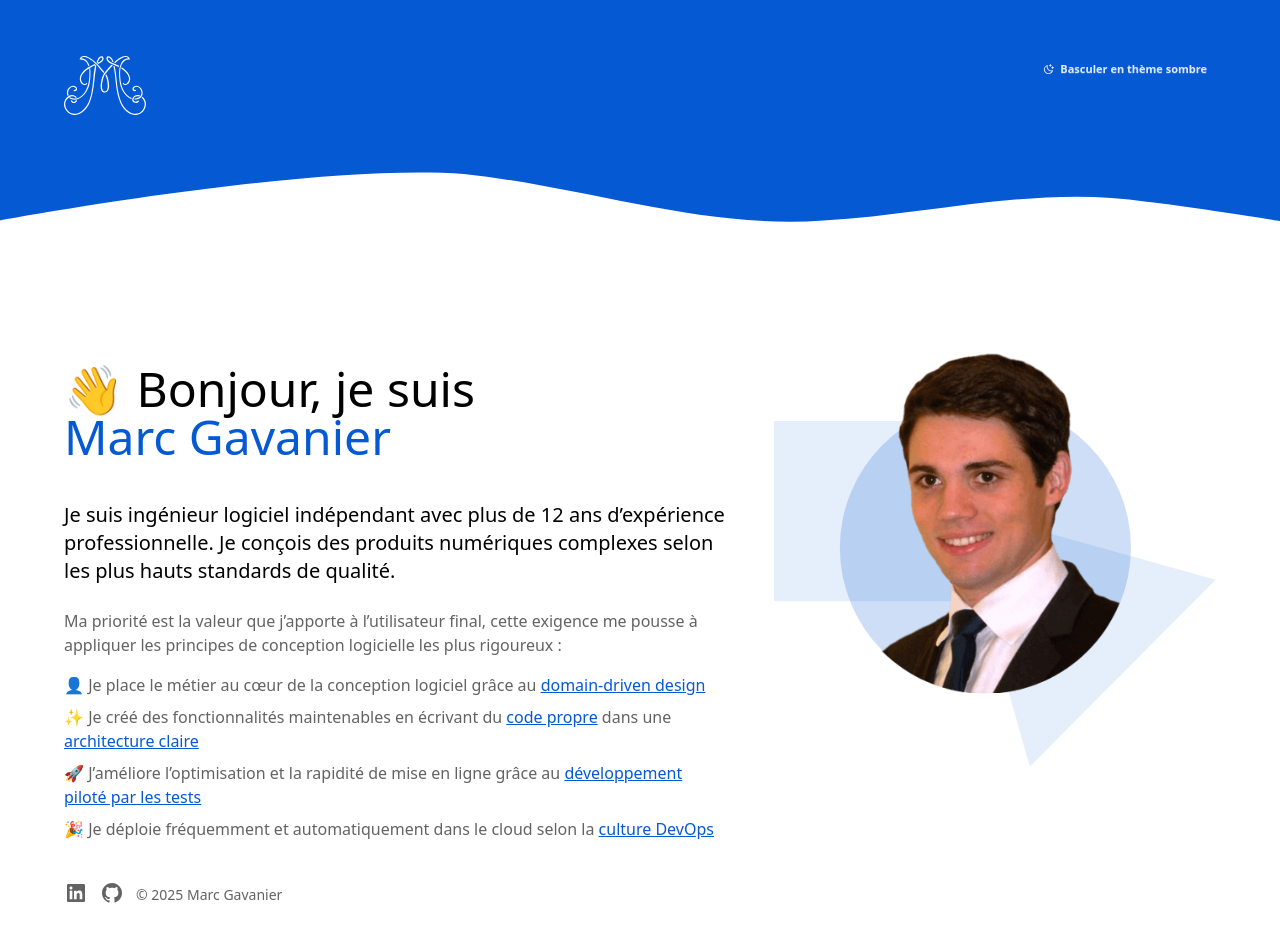
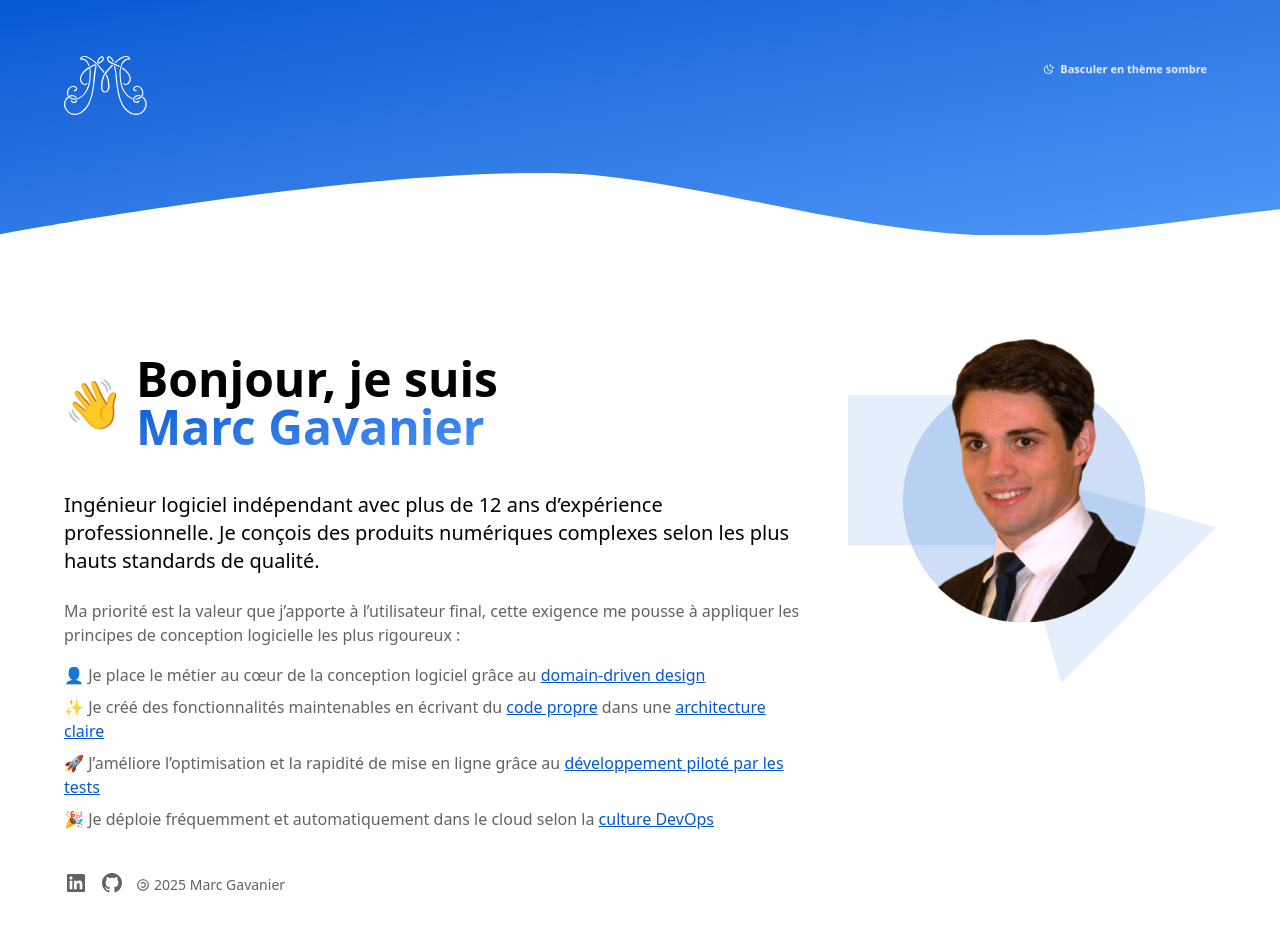
Before and after one commit to marc-gavanier/gavanier.marc.website, a Next.js app: page / in a window 1280 px wide. Shown: the top 942 px of the page. Built offline with nearby package versions, Linux system fonts and the light colour scheme.

Commit message:
feat: add some fancy gradients (#20)

```diff
--- a/biome.json
+++ b/biome.json
@@ -1,5 +1,5 @@
 {
-  "$schema": "https://biomejs.dev/schemas/2.3.4/schema.json",
+  "$schema": "https://biomejs.dev/schemas/2.3.5/schema.json",
   "vcs": {
     "enabled": true,
     "clientKind": "git",
--- a/src/features/presentation/abilities/home/ui/pages/home.page.tsx
+++ b/src/features/presentation/abilities/home/ui/pages/home.page.tsx
@@ -1,4 +1,4 @@
-import { RiGithubFill, RiLinkedinBoxFill } from 'react-icons/ri';
+import { RiCopyleftLine, RiGithubFill, RiLinkedinBoxFill } from 'react-icons/ri';
 import { Link } from '@/libraries/ui/primitives/link';
 import { RoundedShapeFrame } from '../components/rounded-shape-frame';
 
@@ -6,16 +6,24 @@ export const HomePage = () => (
   <main>
     <div className='lg:container mx-auto px-16 lg:px-8 xl:px-16 2xl:px-32'>
       <div className='md:flex gap-12 my-20'>
-        <div className='flex-2/5 order-first md:order-last flex justify-center max-w-4/5 mx-auto'>
+        <div className='flex-2/6 order-first md:order-last flex justify-center max-w-4/5 mx-auto'>
           <RoundedShapeFrame width={438} height={526} src='/images/home/profil-picture.min.png' alt='' />
         </div>
-        <div className='md:flex-3/5 text-center md:text-left'>
-          <h1 className='text-4xl md:text-5xl font-normal py-10'>
-            👋 Bonjour, je suis <span className='text-primary whitespace-nowrap'>Marc Gavanier</span>
+        <div className='md:flex-4/6 text-center md:text-left'>
+          <h1 className='text-4xl sm:text-5xl font-bold py-10 text-center md:text-left'>
+            <span className='inline-flex items-center gap-3'>
+              <span>👋</span>
+              <span className='md:inline-block inline-grid'>
+                Bonjour, je suis{' '}
+                <span className='bg-gradient-to-br from-[var(--color-primary)] to-[var(--color-primary-subtle)] whitespace-nowrap bg-clip-text text-transparent'>
+                  Marc Gavanier
+                </span>
+              </span>
+            </span>
           </h1>
           <p className='text-xl pb-6'>
-            Je suis ingénieur logiciel indépendant avec plus de {new Date().getFullYear() - 2013} ans d’expérience
-            professionnelle. Je conçois des produits numériques complexes selon les plus hauts standards de qualité.
+            Ingénieur logiciel indépendant avec plus de {new Date().getFullYear() - 2013} ans d’expérience professionnelle. Je
+            conçois des produits numériques complexes selon les plus hauts standards de qualité.
           </p>
           <div className='text-muted space-y-4'>
             <p>
@@ -97,7 +105,10 @@ export const HomePage = () => (
               <RiGithubFill className='text-2xl' aria-hidden={true} />
               <span className='sr-only'>Github</span>
             </a>
-            <span className='text-muted text-sm'>© {new Date().getFullYear()} Marc Gavanier</span>
+            <div className='text-muted text-sm flex items-center gap-1'>
+              <RiCopyleftLine />
+              <span>{new Date().getFullYear()} Marc Gavanier</span>
+            </div>
           </div>
         </div>
       </div>
--- a/src/features/presentation/abilities/layout/ui/components/navbar.tsx
+++ b/src/features/presentation/abilities/layout/ui/components/navbar.tsx
@@ -1,5 +1,6 @@
 'use client';
 
+import Image from 'next/image';
 import { RiMenuLine } from 'react-icons/ri';
 import { ThemeChanger } from '@/libraries/ui/blocks/theme-changer';
 import { CollapseController } from '@/libraries/ui/headless/collapse-controller';
@@ -9,8 +10,8 @@ import { Link } from '@/libraries/ui/primitives/link';
 export const Navbar = () => (
   <CollapseController>
     {({ toggle, collapsible }) => (
-      <>
-        <nav className='bg-primary text-primary-content'>
+      <div className='relative bg-gradient-to-br from-[var(--color-primary)] to-[var(--color-primary-subtle)]'>
+        <nav className='text-primary-content'>
           <div className='lg:container mx-auto px-16 lg:px-8 xl:px-16 2xl:px-32 py-14 flex flex-col sm:flex-row justify-between'>
             <div className='flex gap-2 justify-between items-center'>
               <Link
@@ -19,7 +20,7 @@ export const Navbar = () => (
                 className='font-bold text-xl text-base-title flex items-center gap-2'
                 kind='link-hover'
               >
-                <img src='/images/logo/logo-white-64.svg' alt='Marc Gavanier logo' />
+                <Image src='/images/logo/logo-white-64.svg' width={89} height={64} alt='Marc Gavanier logo' />
               </Link>
 
               <Button kind='btn-ghost' className='px-2 sm:hidden' {...toggle}>
@@ -38,10 +39,19 @@ export const Navbar = () => (
           </div>
         </nav>
         {/** biome-ignore lint/a11y/noSvgWithoutTitle: decorative element do not need title */}
-        <svg className='fill-primary' preserveAspectRatio='none' width='100%' height='74' viewBox='0 0 1440 74'>
-          <path d='M0 0v49.433S347.833-8.21 521.878 3.044c135.216 12.374 267.465 55.314 404.5 46.579 121.166-6.249 241.889-35.6 363.592-18.927C1340.156 35.659 1440 50 1440 50V0Z' />
+        <svg viewBox='0 0 2000 50' className='w-full lg:h-16 md:h-12 h-8' preserveAspectRatio='none'>
+          <defs>
+            <mask id='wave-mask'>
+              <rect width='100%' height='100%' fill='white' />
+              <path
+                d='M0 0v49.433S618.37-8.21 927.783 3.044c240.384 12.374 475.493 55.314 719.111 46.579 215.406-6.249 430.025-35.6 646.386-18.927C2382.5 35.659 2000 50 2000 50V0Z'
+                fill='black'
+              />
+            </mask>
+          </defs>
+          <rect width='100%' height='100%' className='fill-base-100' mask='url(#wave-mask)' />
         </svg>
-      </>
+      </div>
     )}
   </CollapseController>
 );
--- a/src/styles/globals.css
+++ b/src/styles/globals.css
@@ -25,32 +25,32 @@
   name: "light";
   default: true;
 
-  --color-base-100: oklch(1 0 90);
-  --color-base-200: oklch(0.95 0 90);
-  --color-base-300: oklch(0.9 0 90);
-  --color-base-400: oklch(0.85 0 90);
-  --color-base-500: oklch(0.8 0 90);
-  --color-base-content: oklch(0.015 0 90);
-  --color-primary: oklch(0.5 0.2 260);
-  --color-primary-subtle: oklch(0.6 0.19 260);
-  --color-muted: oklch(0.5 0 17);
-  --color-input: oklch(0.99 0.01 260);
-  --color-navbar: oklch(1 0 90);
+  --color-base-100: #ffffff;
+  --color-base-200: #eeeeee;
+  --color-base-300: #dedede;
+  --color-base-400: #cecece;
+  --color-base-500: #bebebe;
+  --color-base-content: #000000;
+  --color-primary: #0559d2;
+  --color-primary-subtle: #4f97f7;
+  --color-muted: #636363;
+  --color-input: #f8fcff;
+  --color-navbar: #ffffff;
 }
 
 @plugin "daisyui/theme" {
   name: "dark";
   default: true;
 
-  --color-base-100: oklch(0.2 0 0);
-  --color-base-200: oklch(0.25 0 0);
-  --color-base-300: oklch(0.3 0 0);
-  --color-base-400: oklch(0.35 0 0);
-  --color-base-500: oklch(0.4 0 0);
-  --color-base-content: oklch(0.985 0 0);
-  --color-primary: oklch(0.6 0.2 280);
-  --color-primary-subtle: oklch(0.54 0.2 280);
-  --color-muted: oklch(0.7 0 90);
-  --color-input: oklch(0.17 0 0);
+  --color-base-100: #161616;
+  --color-base-200: #222222;
+  --color-base-300: #2e2e2e;
+  --color-base-400: #3a3a3a;
+  --color-base-500: #484848;
+  --color-base-content: #fafafa;
+  --color-primary: #6e69f3;
+  --color-primary-subtle: #5952d5;
+  --color-muted: #9e9e9e;
+  --color-input: #0f0f0f;
   --color-navbar: oklch(0.23 0 0);
 }
```
Also changed, not shown: public/images/logo/logo-white-64.svg, 1 other file (tests, documents, lock files or other folders).
